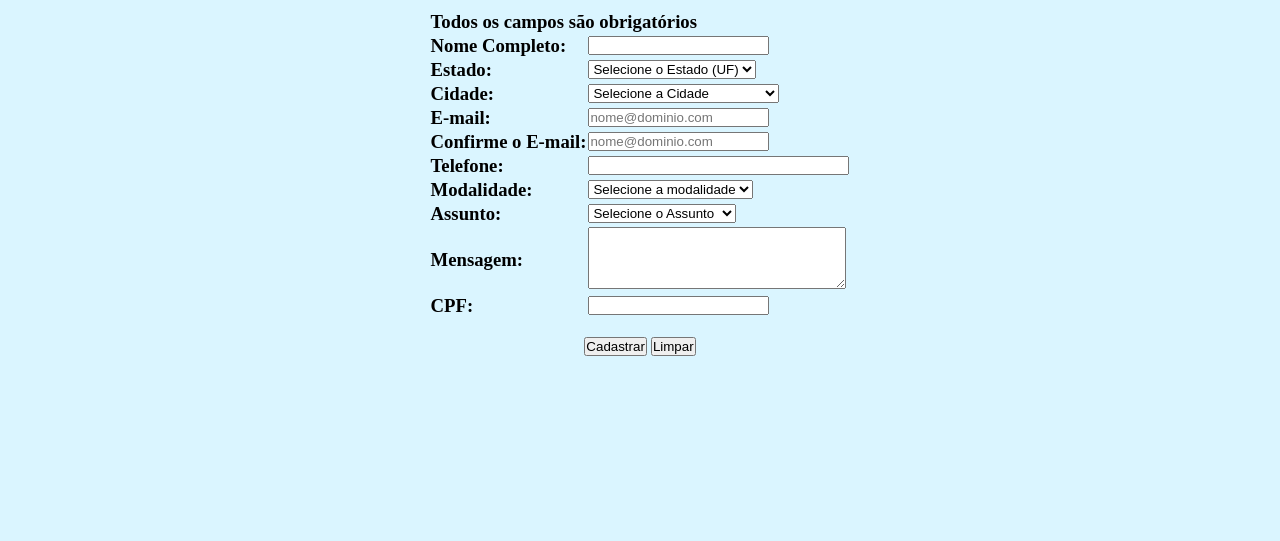
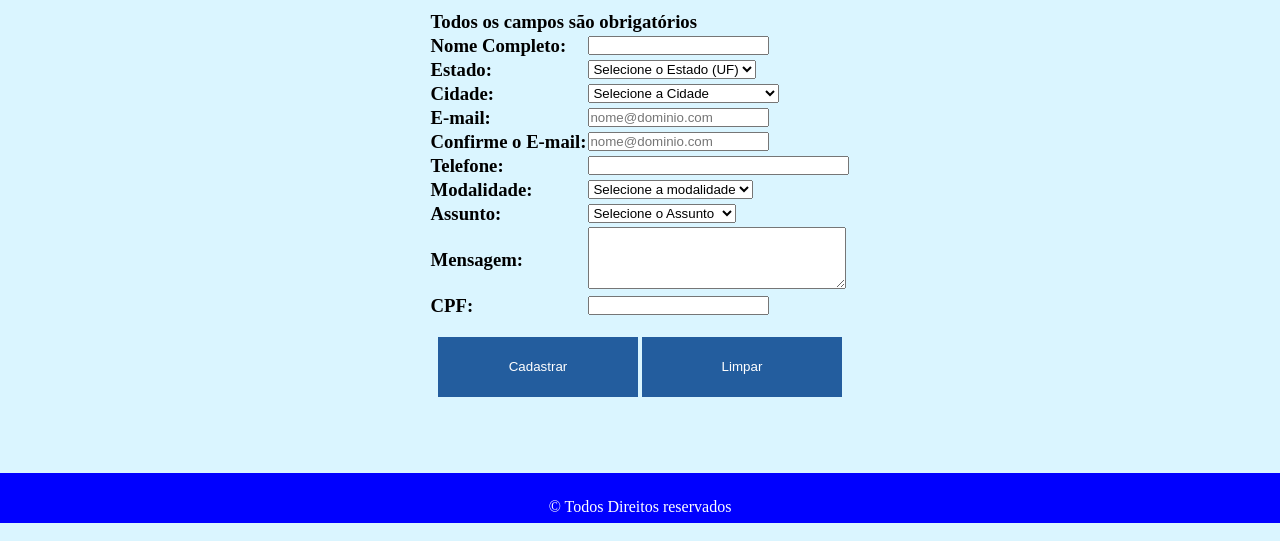
Before and after one commit to SergioArthur115/Site_Senac_Tech, a PHP site: page /paginas/fale_conosco.html in a window 1280 px wide. Shown: the part 863-1404 px from the top of the page. Before the commit the page ends 1219 px from the top, so only its background shows below. Run offline with PHP 8.4, Linux system fonts and the light colour scheme.

Commit message:
Ajustes de conteudo e footer

```diff
--- a/estilos/style.css
+++ b/estilos/style.css
@@ -143,6 +143,27 @@ body {
     .button {
         width: 200px;
     }
+}
+/*Rodapé-----------------------------------------------------*/
+
+.rodape{
+    width: 100%;
+    height: 50px;
+    margin-top: 5%;
+    background-color:blue;
+}
+
+.rodapediv{
+    width: 100%;
+    height: auto;
+    padding-top: 25px;
+    padding-bottom: 25px;
+
+}
+
+.rodape_texto{
+    text-align: center;
+    color: white;
 }
 
 /*Index-----------------------------------------------------*/
@@ -814,10 +835,10 @@ hr {
     }
 
     .conteudo_JA_imagem {
-        width: 100%;
+        width: 80%;
         text-align: center;
-        padding-left: 0;
-        padding-right: 0;
+        padding-left: 10%;
+        padding-right: 10%;
         padding-top: 2%;
         padding-bottom: 2%;
     }
--- a/index.html
+++ b/index.html
@@ -199,6 +199,9 @@
             </div>
         </section>
     </main>
+    <footer class="rodape">
+        <div class="rodapediv"><p class="rodape_texto">© Todos Direitos reservados</p></div>
+    </footer>
 </body>
 
 </html>
--- a/paginas/cursos/aprendizagem.html
+++ b/paginas/cursos/aprendizagem.html
@@ -121,6 +121,9 @@
             <img src="../../images/aprendizSobre.jpg" alt="Sobre Aprendizagem" title="Sobre Aprendizagem" class="imagem">
         </div>
     </section>
+    <footer class="rodape">
+        <div class="rodapediv"><p class="rodape_texto">© Todos Direitos reservados</p></div>
+    </footer>
 </body>
 
 </html>
--- a/paginas/cursos/rs_ti.html
+++ b/paginas/cursos/rs_ti.html
@@ -80,6 +80,9 @@
             </div>
         </div>
     </section>
+    <footer class="rodape">
+        <div class="rodapediv"><p class="rodape_texto">© Todos Direitos reservados</p></div>
+    </footer>
 </body>
 
 </html>
--- a/paginas/cursos/tech_adm.html
+++ b/paginas/cursos/tech_adm.html
@@ -99,6 +99,9 @@
             </div>
         </div>
     </section>
+    <footer class="rodape">
+        <div class="rodapediv"><p class="rodape_texto">© Todos Direitos reservados</p></div>
+    </footer>
 </body>
 
 </html>
--- a/paginas/cursos/tech_dev.html
+++ b/paginas/cursos/tech_dev.html
@@ -91,6 +91,9 @@
             </div>
         </div>
     </section>
+    <footer class="rodape">
+        <div class="rodapediv"><p class="rodape_texto">© Todos Direitos reservados</p></div>
+    </footer>
 </body>
 
 </html>
--- a/paginas/cursos/tech_info.html
+++ b/paginas/cursos/tech_info.html
@@ -103,6 +103,9 @@
             </div>
         </div>
     </section>
+    <footer class="rodape">
+        <div class="rodapediv"><p class="rodape_texto">© Todos Direitos reservados</p></div>
+    </footer>
 </body>
 
 </html>
--- a/paginas/fale_conosco.html
+++ b/paginas/fale_conosco.html
@@ -840,8 +840,8 @@
                     <tfoot>
                         <tr>
                             <td colspan="2" class="botoes_form"><br>
-                                <input type="submit" value="Cadastrar">
-                                <input type="reset" value="Limpar">
+                                <input type="submit" value="Cadastrar" class="button">
+                                <input type="reset" value="Limpar" class="button">
                             </td>
                         </tr>
                     </tfoot>
@@ -849,6 +849,9 @@
             </form>
         </div>
     </section>
+    <footer class="rodape">
+        <div class="rodapediv"><p class="rodape_texto">© Todos Direitos reservados</p></div>
+    </footer>
 </body>
 
 </html>
--- a/paginas/localizacao.html
+++ b/paginas/localizacao.html
@@ -67,6 +67,9 @@
                 </div>
         </div>
     </section>
+    <footer class="rodape">
+        <div class="rodapediv"><p class="rodape_texto">© Todos Direitos reservados</p></div>
+    </footer>
 </body>
 
 </html>
```
Also changed, not shown: paginas/cursos.html (+14 -3 lines).
